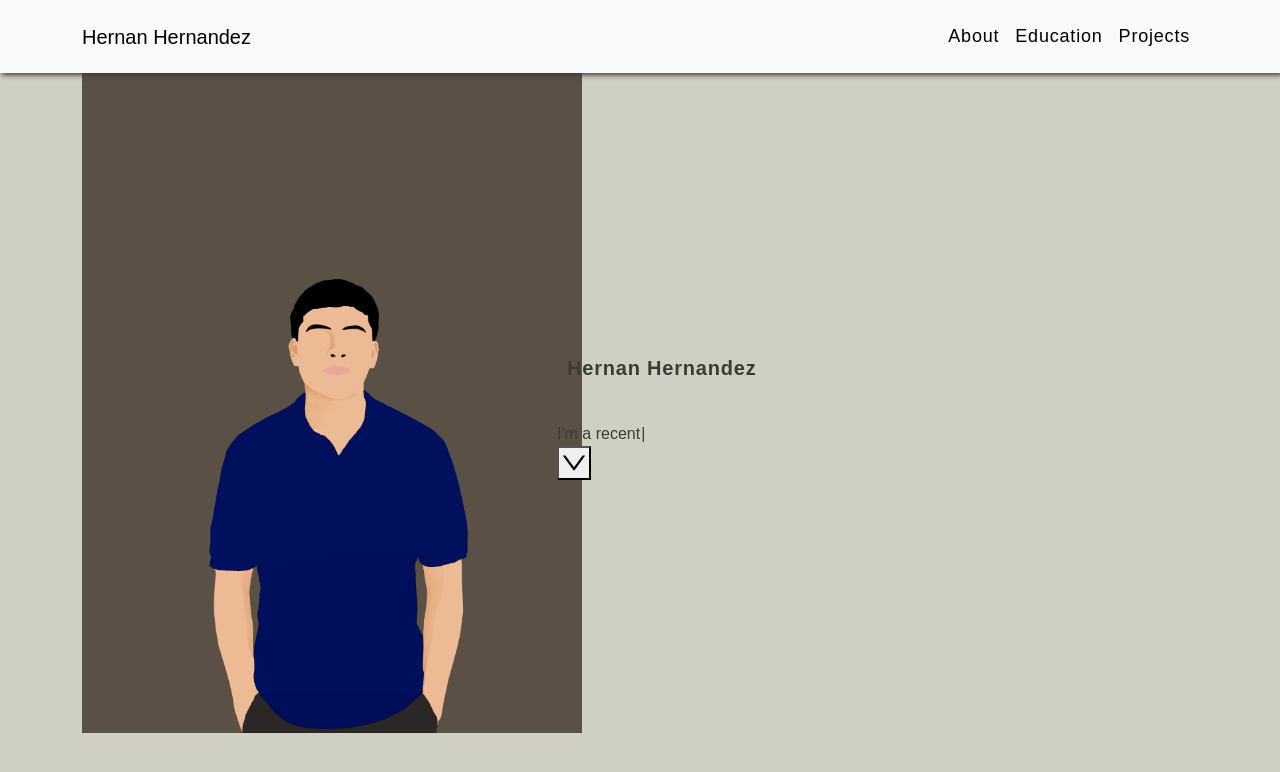
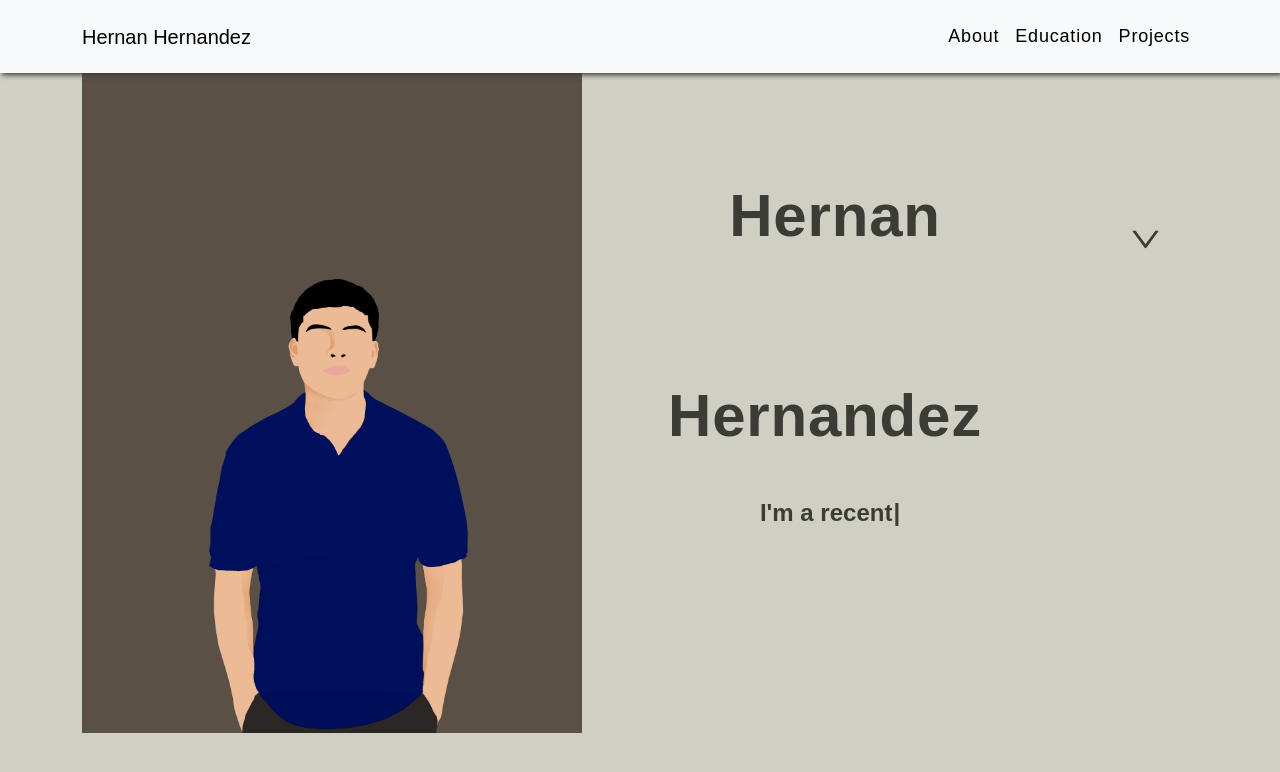
Before and after one commit to HernanGHernandez/hern.github.io, a React (Create React App) app: page / in a window 1280 px wide. Shown: the top 772 px of the page. Built offline with nearby package versions, Linux system fonts and the light colour scheme.

Commit message:
button added banner done

```diff
--- a/src/components/Banner.js
+++ b/src/components/Banner.js
@@ -4,12 +4,13 @@ import { AiOutlineDown } from "react-icons/ai";
 import Typewriter from "typewriter-effect";
 import "../styles/Banner.css";
 import hernDrawing from "../assets/img/minimalist-hern.png"
+// import  styled, { ke}
 export const Banner = () => {
-    const [loopNum, setLoop] = useState(0);
-    const [isDeleting, setIsDeleting] = useState(false)
-    const [text, setText] = useState('');
-    const [delta, setDelta] = useState(300 - Math.random() * 100);
-    const period = 3000;
+    // const [loopNum, setLoop] = useState(0);
+    // const [isDeleting, setIsDeleting] = useState(false)
+    // const [text, setText] = useState('');
+    // const [delta, setDelta] = useState(300 - Math.random() * 100);
+    // const period = 3000;
 
     // useEffect(() => {
     //     let ticker = setInterval(() => {
@@ -36,16 +37,17 @@ export const Banner = () => {
     //         setDelta(500);
     //     }
     // }
-    const toRotate = ["Hey there!", "Nice to Meet You.", `I'm a recent CS-Software Engineering grad from CSU Monterey Bay!`, 'Aside from enjoying full stack work', 'i recently found a new hobby in building custom keyboards', 'i also enjoy creating minimalist art.', 'Thanks for visiting!'];
+    // const toRotate = ["Hey there!", "Nice to Meet You.", `I'm a recent CS-Software Engineering grad from CSU Monterey Bay!`, 'Aside from enjoying full stack work', 'i recently found a new hobby in building custom keyboards', 'i also enjoy creating minimalist art.', 'Thanks for visiting!'];
     return (
         <section className="banner" id="home">
             <Container>
-                <Row className="align-items-center">
-                    <Col xs={12} md={6} xl={5}>
+                <Row className="justify-content-md-center">
+                    <Col xs={3} md={5} xl={5}>
                         <img width={500} src={hernDrawing} alt="header_Img" />
                     </Col>
+                    {/* <Col md="auto"> width contnet</Col> */}
 
-                    <Col xs={12} md={6} xl={7}>
+                    <Col xs={7} md={5} xl={6}>
                         <h1><span className="tagline">Hernan Hernandez </span></h1>
                         <Typewriter
                             options={{
@@ -56,11 +58,14 @@ export const Banner = () => {
                                 deleteSpeed: 20
                             }}
                         />
-                        <button onClick={() => console.log('go down to my stuff')}>
-                            <AiOutlineDown size={30} />
+                    </Col>
+                    <Col xs={3} md={2} xl={1}>
+                        <button className='dropBtn' onClick={() => console.log('go down to my stuff')}>
+                            <AiOutlineDown size={35} />
                         </button>
                     </Col>
                 </Row>
+
             </Container>
         </section >
     )
--- a/src/styles/Banner.css
+++ b/src/styles/Banner.css
@@ -1,6 +1,6 @@
 .banner {
-    /* margin-top: 0%;
-    padding: 260px 0 100px 0; */
+    margin-top: 0%;
+    /* padding: 260px 0 100px 0; */
     /* background-image: url('../assets/img/minimalist-hern.png'); */
     background-position: top center;
     background-size: cover;
@@ -9,6 +9,7 @@
     /* Magic here */
     display: flex;
     justify-content: center;
+    align-content: center;
     align-items: center;
 }
 
@@ -16,21 +17,68 @@
     font-weight: 700;
     letter-spacing: .8;
     padding: 8px 10px;
-    /* border: 1px solid brown; */
-    font-size: 20px;
+    font-size: 60px;
     margin-bottom: 16px;
-    display: inline-block;
+    text-align: center;
+    /* display: inline-block; */
 }
 
 .banner h1 {
-    font-size: 65px;
+    font-size: 200px;
     font-weight: 700;
     letter-spacing: 0.8px;
     line-height: 1;
     margin-bottom: 20px;
-    display: block;
+    text-align: center;
 }
 
-.banner .drawImg {
-    size: 20px 20px;
+.banner .Typewriter {
+    font-size: 24px;
+    padding: 8px 10px;
+    font-weight: 700;
+    margin-top: 0px;
+    text-align: center;
+    /* margin-bottom: 16px; */
 }
+
+/* down arrow button */
+.banner .dropBtn {
+    padding: 35px 1px;
+    position: relative;
+    margin-top: 120px;
+    background-color: transparent;
+    /* background-repeat: no-repeat; */
+    border: none;
+    animation: updown 2s linear infinite;
+    color: #3b3c36 !important;
+}
+
+@keyframes updown {
+    0% {
+        transform: scale(1, 1) translateY(0);
+    }
+
+    10% {
+        transform: scale(1.1, .9) translateY(0);
+    }
+
+    30% {
+        transform: scale(.9, 1.1) translateY(-25px);
+    }
+
+    50% {
+        transform: scale(1, 1) translateY(0);
+    }
+
+    57% {
+        transform: scale(1, 1) translateY(-7px);
+    }
+
+    64% {
+        transform: scale(1, 1) translateY(0);
+    }
+
+    100% {
+        transform: scale(1, 1) translateY(0);
+    }
+}
--- a/src/styles/NavBar.css
+++ b/src/styles/NavBar.css
@@ -48,10 +48,11 @@ nav.navbar {
     padding: 15px 0;
     position: fixed;
     width: 100%;
-    top: 0;
+    /* top: -200px; */
     z-index: 9999;
     transition: 0.50 ease-in-out;
     box-shadow: 2px 2px 5px #3b3c36;
+    /* transition: top 0.3s; */
 }
 
 nav.navbar.scrolled {
```
